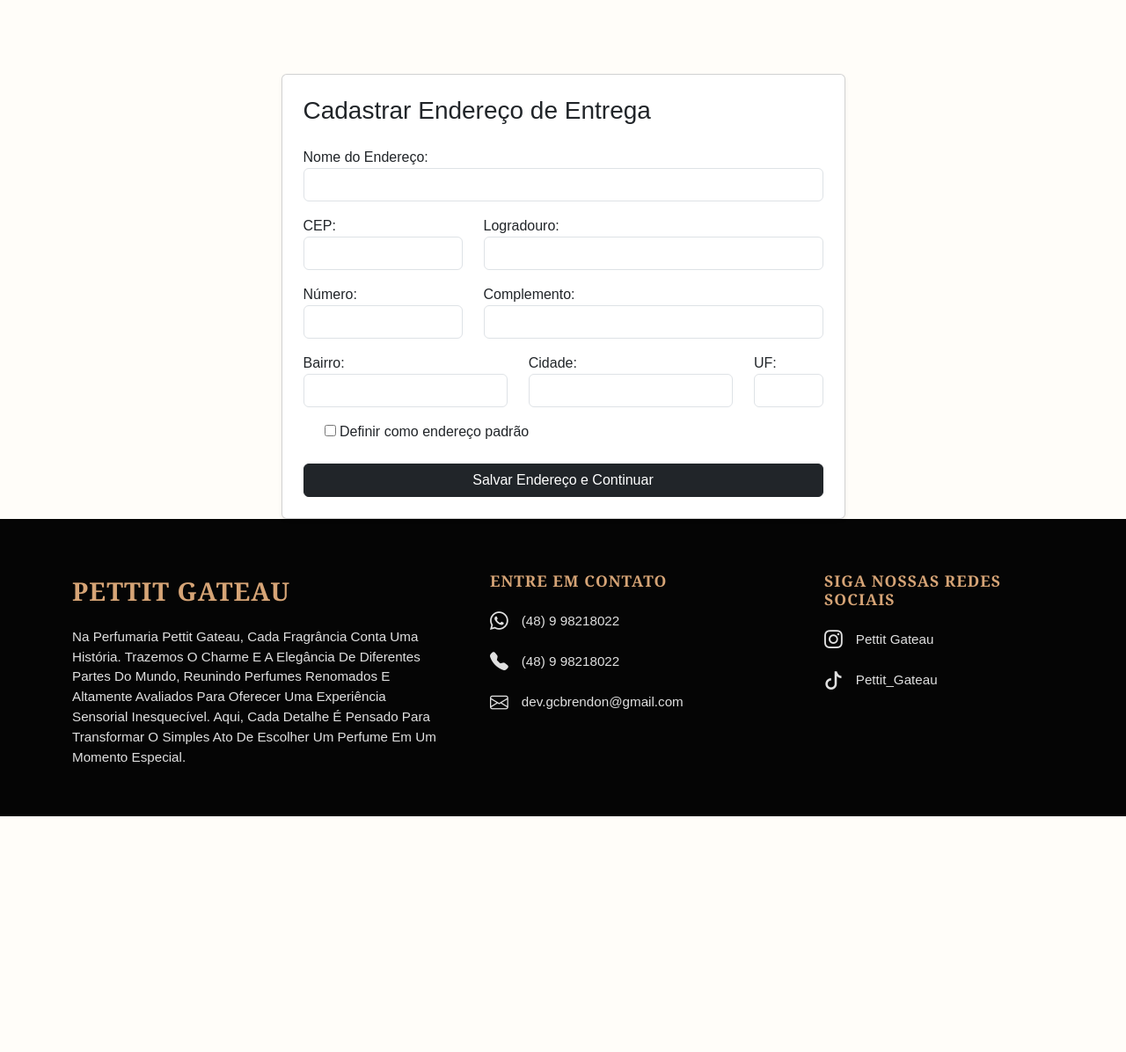
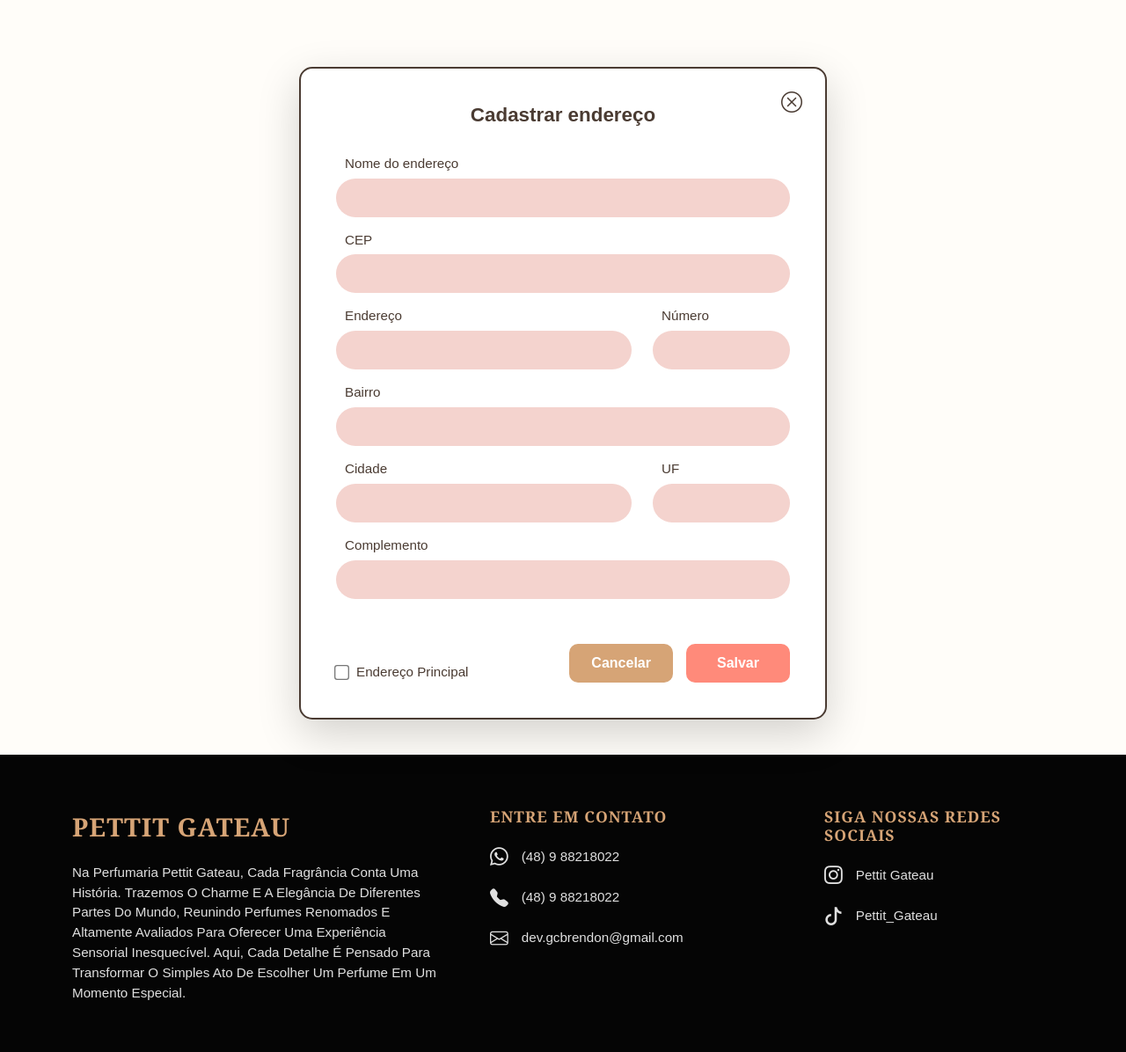
Before and after one commit to BrendonCordova/pettit-gateau, a Django app: page /conta/endereco/novo/ in a window 1280 px wide. Shown: the part 74-1270 px from the top of the page at 88% size. Before the commit the page ends 1002 px from the top, so only its background shows below. Run offline with Django 5.2, Linux system fonts and the light colour scheme; the visitor is signed in with stand-in values (Sample User, id 1); data comes from the database, SQL or seed files in the repository; data that the repository does not hold is empty.

Commit message:
feat(ui): redesign address creation page
Refactored the address creation page layout with a centered card design, improved visual hierarchy, and a more polished user experience aligned with the checkout flow.

```diff
--- a/apps/customers/templates/customers/address_form.html
+++ b/apps/customers/templates/customers/address_form.html
@@ -1,32 +1,203 @@
 {% extends 'base.html' %}
 {% block title %}Novo Endereço | Pettit Gateau{% endblock %}
 
+{% block extra_css %}
+<style>
+    /* O container cria o fundo simulando uma janela flutuante */
+    .modal-wrapper {
+        display: flex;
+        justify-content: center;
+        align-items: center;
+        min-height: 70vh;
+        padding: 40px 15px;
+    }
+
+    /* O Cartão Flutuante */
+    .address-card {
+        border: 2px solid var(--border-brown);
+        border-radius: 15px;
+        background-color: white;
+        padding: 40px;
+        width: 100%;
+        max-width: 600px;
+        position: relative; /* Necessário para posicionar o botão X */
+    }
+
+    /* Botão Fechar (X) no topo direito */
+    .btn-close-custom {
+        position: absolute;
+        top: 20px;
+        right: 20px;
+        font-size: 1.5rem;
+        color: var(--text-brown);
+        cursor: pointer;
+        background: none;
+        border: none;
+        transition: 0.2s;
+    }
+    .btn-close-custom:hover {
+        color: var(--coral-light);
+    }
+
+    .address-title {
+        font-size: 1.4rem;
+        color: var(--text-brown);
+        font-weight: bold;
+        text-align: center;
+        margin-bottom: 30px;
+    }
+
+    .custom-label {
+        font-size: 0.95rem;
+        color: var(--text-brown);
+        margin-bottom: 5px;
+        display: block;
+        padding-left: 10px;
+    }
+
+    /* Estilização dos Inputs do Django */
+    .address-form input[type="text"],
+    .address-form select {
+        background-color: #F4D3CE;
+        border: none;
+        border-radius: 50px;
+        padding: 10px 20px;
+        width: 100%;
+        color: var(--text-brown);
+        font-size: 1rem;
+        margin-bottom: 15px;
+    }
+
+    .address-form input:focus,
+    .address-form select:focus {
+        outline: none;
+        box-shadow: 0 0 0 2px var(--coral-light);
+        background-color: #fae2df;
+    }
+
+    /* Checkbox de Endereço Principal */
+    .checkbox-wrapper {
+        display: flex;
+        align-items: center;
+        margin-top: 10px;
+    }
+    .address-form input[type="checkbox"] {
+        accent-color: var(--coral-light);
+        transform: scale(1.3);
+        margin-right: 10px;
+        cursor: pointer;
+    }
+    .checkbox-label {
+        color: var(--text-brown);
+        font-size: 0.95rem;
+        margin: 0;
+        cursor: pointer;
+    }
+
+    /* Botões do Rodapé */
+    .form-actions {
+        display: flex;
+        justify-content: flex-end;
+        gap: 15px;
+        margin-top: 20px;
+    }
+
+    .btn-cancelar {
+        background-color: #D6A476; /* Dourado/Bege do Figma */
+        color: white;
+        border: none;
+        border-radius: 10px;
+        padding: 10px 25px;
+        font-weight: bold;
+        transition: 0.3s;
+        text-decoration: none;
+    }
+    .btn-cancelar:hover { background-color: #c49468; color: white; }
+
+    .btn-salvar {
+        background-color: var(--coral-light);
+        color: white;
+        border: none;
+        border-radius: 10px;
+        padding: 10px 35px;
+        font-weight: bold;
+        transition: 0.3s;
+    }
+    .btn-salvar:hover { background-color: #e87b6d; color: white; }
+
+    /* Esconde os labels brutos gerados pelo Django caso eles escapem */
+    .address-form label:not(.custom-label):not(.checkbox-label) {
+        display: none;
+    }
+</style>
+{% endblock extra_css %}
+
 {% block content %}
-<section class="row justify-content-center mt-5" aria-labelledby="address-title">
-    <div class="col-md-7">
-        <div class="card shadow-sm">
-            <div class="card-body p-4">
-                <h1 id="address-title" class="mb-4 h3">Cadastrar Endereço de Entrega</h1>
-                <form method="POST">
-                    {% csrf_token %}
-                    <div class="row">
-                        <div class="col-md-12 mb-3">{{ form.name.label_tag }}{{ form.name }}</div>
-                        <div class="col-md-4 mb-3">{{ form.zip_code.label_tag }}{{ form.zip_code }}</div>
-                        <div class="col-md-8 mb-3">{{ form.street.label_tag }}{{ form.street }}</div>
-                        <div class="col-md-4 mb-3">{{ form.number.label_tag }}{{ form.number }}</div>
-                        <div class="col-md-8 mb-3">{{ form.complement.label_tag }}{{ form.complement }}</div>
-                        <div class="col-md-5 mb-3">{{ form.neighborhood.label_tag }}{{ form.neighborhood }}</div>
-                        <div class="col-md-5 mb-3">{{ form.city.label_tag }}{{ form.city }}</div>
-                        <div class="col-md-2 mb-3">{{ form.state.label_tag }}{{ form.state }}</div>
-                    </div>
-                    <div class="form-check mb-4">
-                        {{ form.is_default }}
-                        <label class="form-check-label">Definir como endereço padrão</label>
-                    </div>
-                    <button type="submit" class="btn btn-dark w-100">Salvar Endereço e Continuar</button>
-                </form>
+<section class="modal-wrapper" aria-labelledby="address-title">
+    <div class="address-card shadow-lg">
+
+        <button onclick="history.back()" class="btn-close-custom" aria-label="Fechar janela">
+            <i class="bi bi-x-circle"></i>
+        </button>
+
+        <h1 id="address-title" class="address-title">Cadastrar endereço</h1>
+
+        <form method="POST" class="address-form">
+            {% csrf_token %}
+
+            <div class="row">
+                <div class="col-md-12">
+                    <label for="{{ form.name.id_for_label }}" class="custom-label">Nome do endereço</label>
+                    {{ form.name }}
+                </div>
+
+                <div class="col-md-12">
+                    <label for="{{ form.zip_code.id_for_label }}" class="custom-label">CEP</label>
+                    {{ form.zip_code }}
+                </div>
+
+                <div class="col-md-8">
+                    <label for="{{ form.street.id_for_label }}" class="custom-label">Endereço</label>
+                    {{ form.street }}
+                </div>
+                <div class="col-md-4">
+                    <label for="{{ form.number.id_for_label }}" class="custom-label">Número</label>
+                    {{ form.number }}
+                </div>
+
+                <div class="col-md-12">
+                    <label for="{{ form.neighborhood.id_for_label }}" class="custom-label">Bairro</label>
+                    {{ form.neighborhood }}
+                </div>
+
+                <div class="col-md-8">
+                    <label for="{{ form.city.id_for_label }}" class="custom-label">Cidade</label>
+                    {{ form.city }}
+                </div>
+                <div class="col-md-4">
+                    <label for="{{ form.state.id_for_label }}" class="custom-label">UF</label>
+                    {{ form.state }}
+                </div>
+
+                <div class="col-md-12">
+                    <label for="{{ form.complement.id_for_label }}" class="custom-label">Complemento</label>
+                    {{ form.complement }}
+                </div>
             </div>
-        </div>
+
+            <div class="d-flex justify-content-between align-items-end mt-3">
+                <div class="checkbox-wrapper">
+                    {{ form.is_default }}
+                    <label for="{{ form.is_default.id_for_label }}" class="checkbox-label">Endereço Principal</label>
+                </div>
+
+                <div class="form-actions">
+                    <a href="javascript:history.back()" class="btn-cancelar">Cancelar</a>
+                    <button type="submit" class="btn-salvar">Salvar</button>
+                </div>
+            </div>
+
+        </form>
     </div>
 </section>
 {% endblock %}
--- a/templates/base.html
+++ b/templates/base.html
@@ -212,10 +212,10 @@
                 <div class="col-lg-4 col-md-6 mb-5 mb-md-0">
                     <h5 class="footer-heading">Entre em Contato</h5>
                     <div class="footer-contact">
-                        <i class="bi bi-whatsapp"></i> (48) 9 98218022
+                        <i class="bi bi-whatsapp"></i> (48) 9 88218022
                     </div>
                     <div class="footer-contact">
-                        <i class="bi bi-telephone-fill"></i> (48) 9 98218022
+                        <i class="bi bi-telephone-fill"></i> (48) 9 88218022
                     </div>
                     <div class="footer-contact">
                         <i class="bi bi-envelope"></i> dev.gcbrendon@gmail.com
```
Also changed, not shown: apps/orders/templates/orders/checkout.html (+6 -1 lines).
